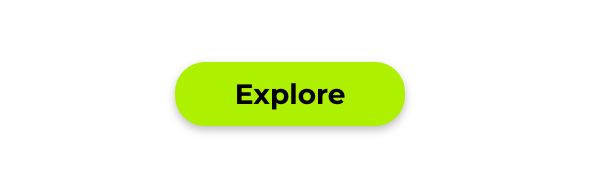
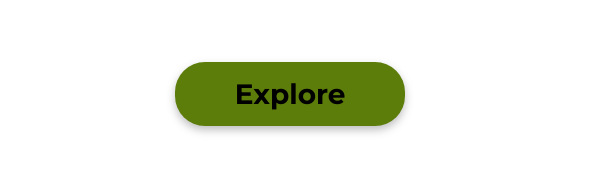
Before and after one commit to Gabriela-Lopes26/Projeto2-responsividade-git, a plain HTML site: page index.html in a window 1280 px wide. Shown: the part 549-722 px from the top of the page, 251-850 px from the left. Drawn offline with Linux system fonts and the light colour scheme.

Commit message:
Alterando a cor do button

```diff
--- a/styles.css
+++ b/styles.css
@@ -69,7 +69,7 @@ p {
 }
 
 .button-main {
-    background: #ADF000;
+    background: #5d7d0a;
     border-radius: 30px;
     width: 230px;
     height: 64px;
```
